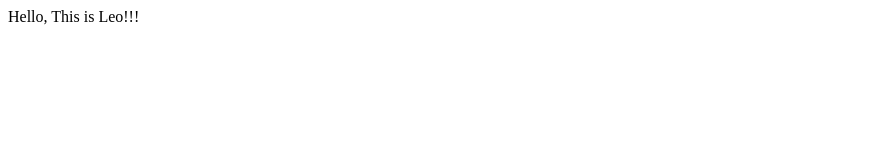
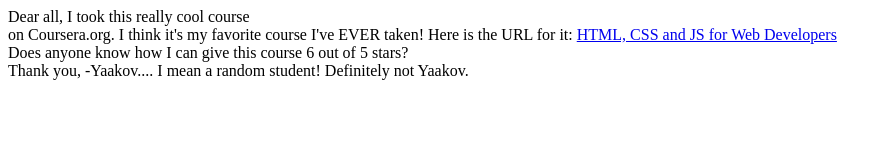
Before and after one commit to leoWang1898/leoWang1898.github.io, a plain HTML site: page index.html in a window 1280 px wide. Shown: the whole page, without its empty margins (0-892 px from the left). Drawn offline with Linux system fonts and the light colour scheme.

Commit message:
第一单元

```diff
--- a/index.html
+++ b/index.html
@@ -1,9 +1,25 @@
-<!DOCTYPE html>
+<!doctype html>
 <html>
 <head>
-	<title>Hello World!!!</title>
+  <meta charset="utf-8">
+  <title>div and span elements</title>
 </head>
 <body>
-Hello, This is Leo!!!
+<div>Dear all,
+<span>I took this really cool course
+</span></div>
+<span>on Coursera.org. I think it's
+my favorite course I've EVER taken!
+Here is the URL for it:
+</span>
+<a href="...">HTML, CSS and JS for Web Developers</a>
+<div>
+Does anyone know how I can give this course 6
+out of 5 stars?
+</div>
+<div>
+Thank you,
+-Yaakov.... I mean a random student! Definitely not Yaakov.
+</div>
 </body>
 </html>
```
Also changed, not shown: 1 other file.
